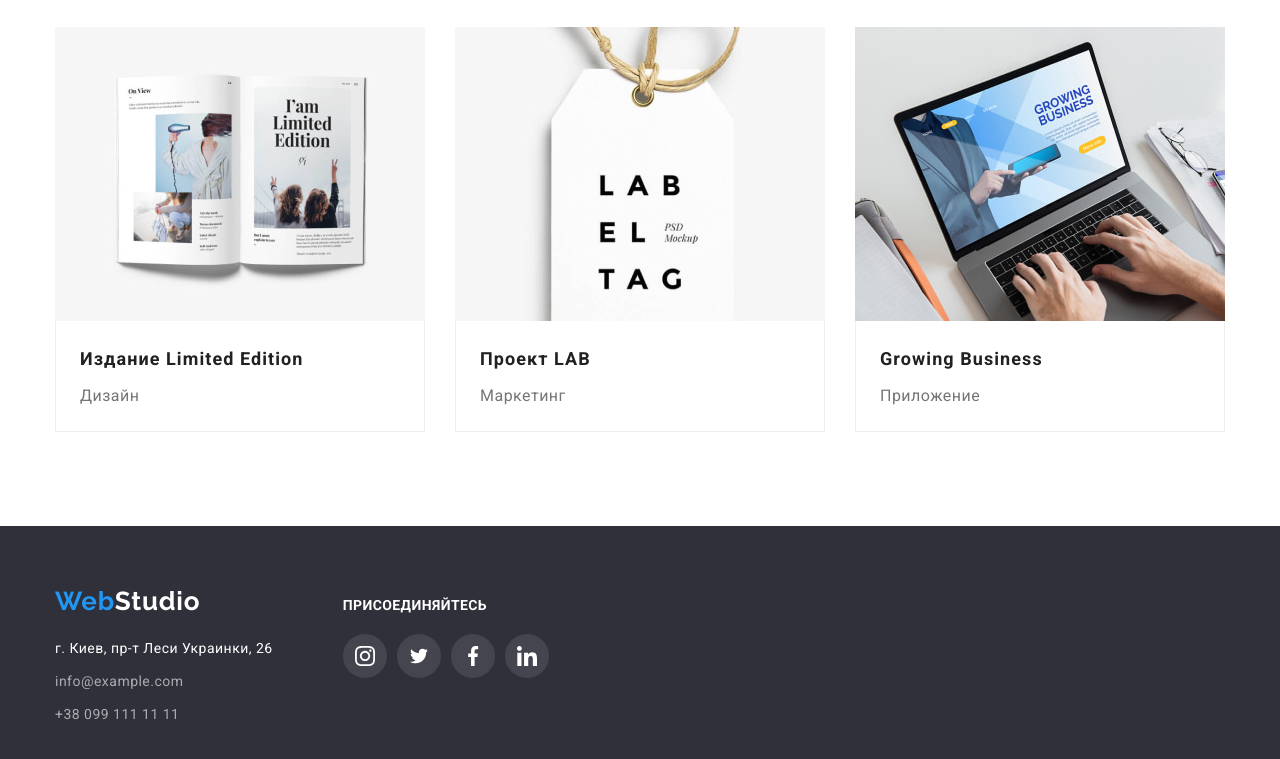
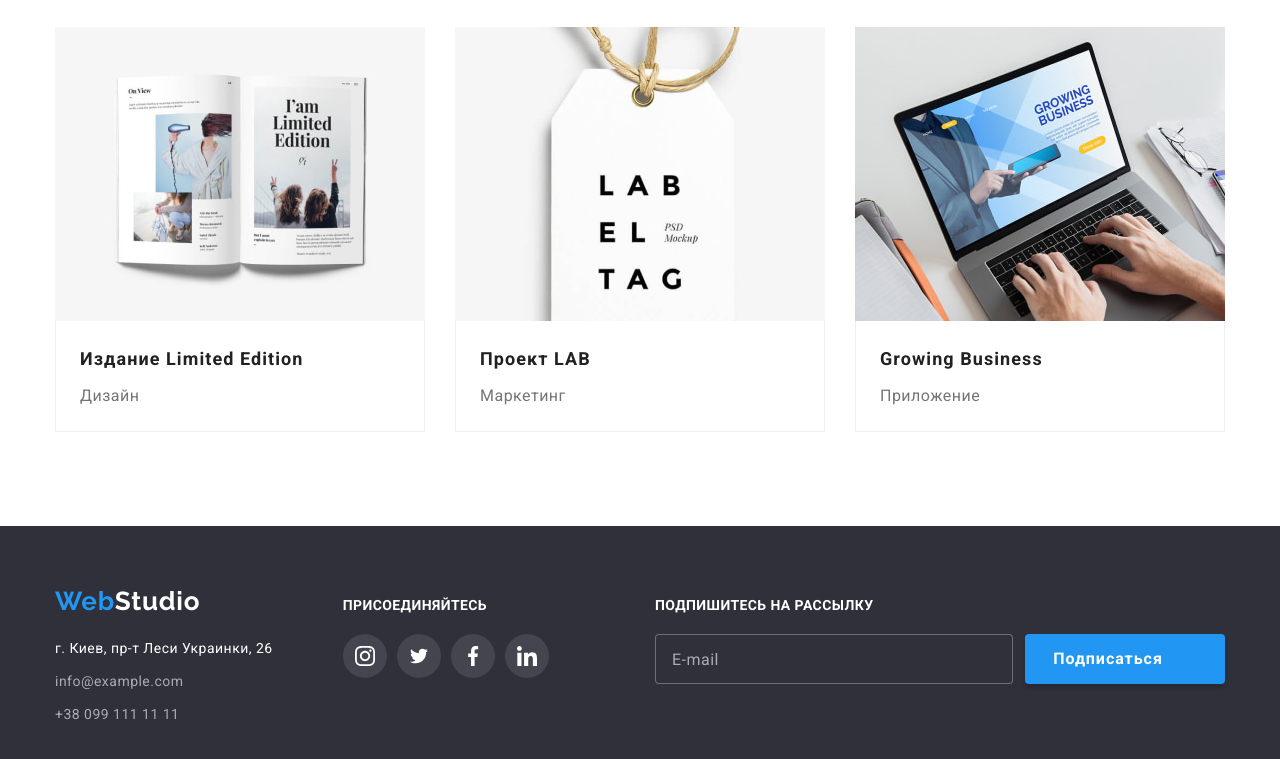
Before and after one commit to AlexandrSukovach/goit-markup-hw-06, a plain HTML site: page portfolio.html in a window 1280 px wide. Shown: the part 1106-1865 px from the top of the page. Drawn offline with nearby package versions, Linux system fonts and the light colour scheme.

Commit message:
в portfolio изменен footer

```diff
--- a/portfolio.html
+++ b/portfolio.html
@@ -260,8 +260,22 @@
                   </a></li>
             </ul>
          </div>
+         <div class="mail-mailing">
+            <form>
+               <label class="mailing-list" for="mailing">Подпишитесь на рассылку</label>
+               <div class="but-mailing-mail">
+                  <input type="email" name="email" id="mailing" placeholder="E-mail">
+                  <button class="but-mailing" type="submit">Подписаться
+                     <svg width="24" height="24">
+                        <use href="./images/icons.svg#icon-icon-send"></use>
+                     </svg>
+                  </button>
+               </div>
+            </form>
+         </div>
       </div>
    </footer>
+
 
 </body>
 
```
Also changed, not shown: images/symbol-defs.svg (deleted).
